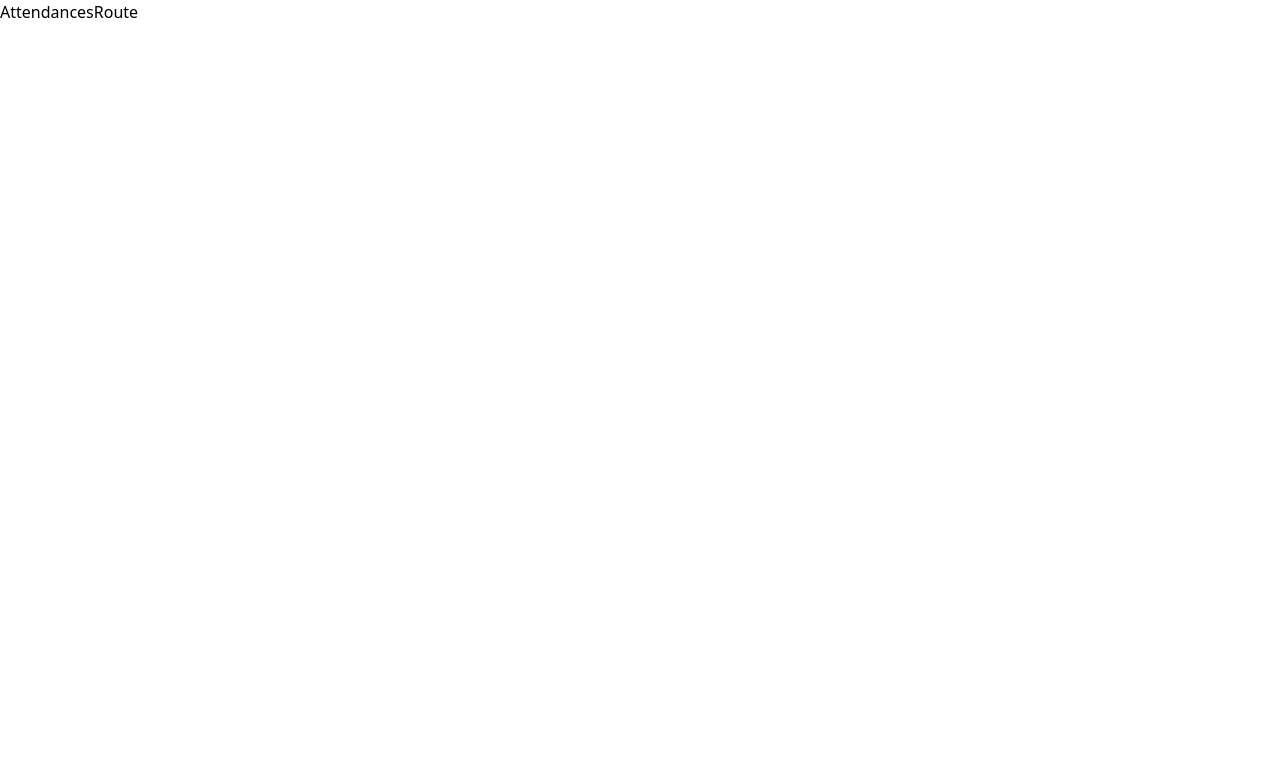
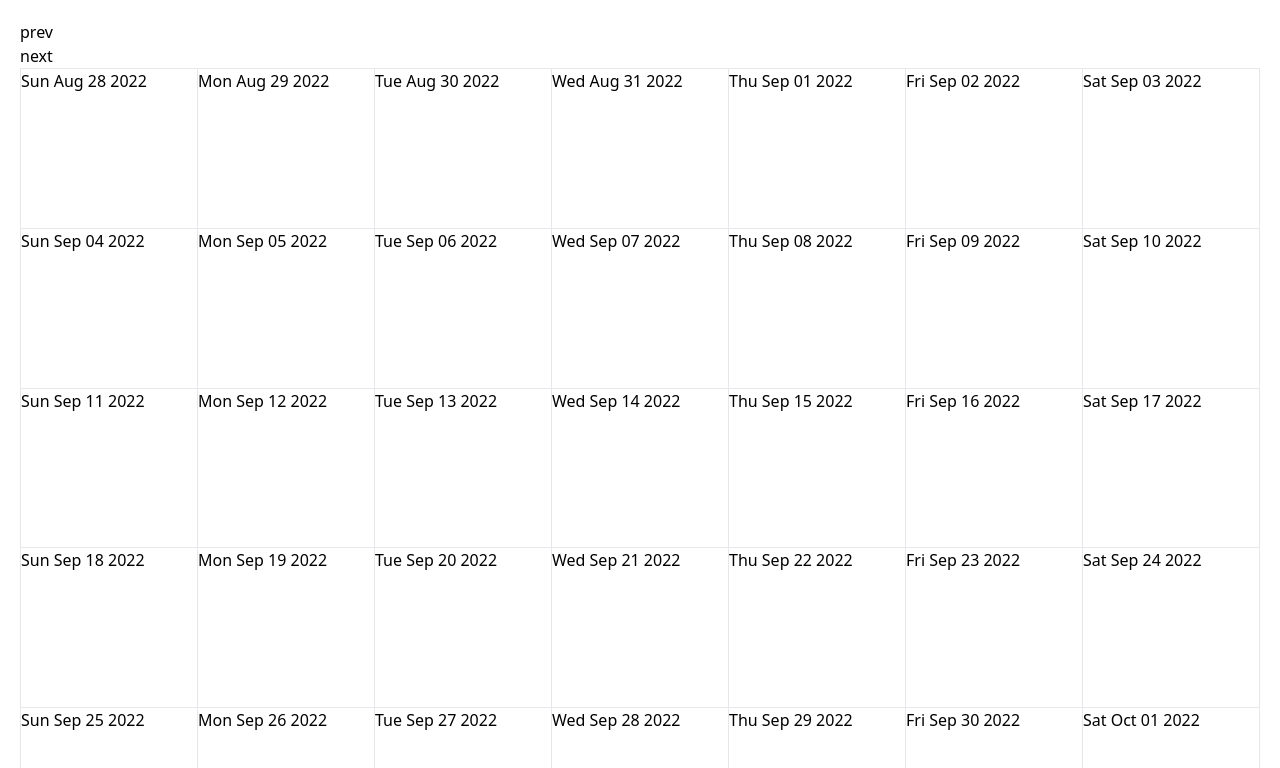
Before and after one commit to rgsk/students-dashboard, a Next.js app: page /attendances in a window 1280 px wide. Shown: the top 768 px of the page. Built offline with nearby package versions, Linux system fonts and the light colour scheme.

Commit message:
monthly view on attendances page

```diff
--- /dev/null
+++ b/src/components/AttendancesPage/AttendancesPage.tsx
@@ -0,0 +1,44 @@
+import { addMonths } from 'date-fns';
+import { useCallback, useEffect, useMemo, useState } from 'react';
+import getDatesForMonthView from './localUtils/getDatesForMonthView';
+
+interface IAttendancesPageProps {}
+const AttendancesPage: React.FC<IAttendancesPageProps> = ({}) => {
+  const [currentlyViewedDate, setCurrentlyViewedDate] = useState(new Date());
+
+  const currentMonthDisplayedDates = useMemo(() => {
+    return getDatesForMonthView({
+      year: currentlyViewedDate.getFullYear(),
+      month: currentlyViewedDate.getMonth(),
+    });
+  }, [currentlyViewedDate]);
+
+  const navigateToPrevMonth = useCallback(() => {
+    setCurrentlyViewedDate(addMonths(currentlyViewedDate, -1));
+  }, [currentlyViewedDate]);
+
+  const navigateToNextMonth = useCallback(() => {
+    setCurrentlyViewedDate(addMonths(currentlyViewedDate, 1));
+  }, [currentlyViewedDate]);
+
+  return (
+    <div className="px-5 pt-5">
+      <div>
+        <p onClick={navigateToPrevMonth}>prev</p>
+        <p onClick={navigateToNextMonth}>next</p>
+      </div>
+      <div
+        className="h-screen grid grid-cols-7
+                   bg-gray-200 gap-[1px] border-gray-200 border
+                   "
+      >
+        {currentMonthDisplayedDates.map((date, i) => (
+          <div key={i} className="bg-white">
+            {date.toDateString()}
+          </div>
+        ))}
+      </div>
+    </div>
+  );
+};
+export default AttendancesPage;
--- /dev/null
+++ b/src/components/AttendancesPage/localUtils/getDatesForMonthView.ts
@@ -0,0 +1,40 @@
+import { addDays, lastDayOfMonth } from 'date-fns';
+
+const checkForDateStringEquality = (d1: Date, d2: Date) => {
+  return d1.toDateString() === d2.toDateString();
+};
+const getDatesForMonthView = ({
+  year,
+  month,
+}: {
+  year: number;
+  month: number;
+}) => {
+  const datesAndDay: Date[] = [];
+
+  let date = new Date(year, month);
+  const day = date.getDay();
+  date = addDays(date, -day);
+  while (datesAndDay.length < 35) {
+    datesAndDay.push(date);
+    date = addDays(date, 1);
+  }
+
+  // either month or year of last item should be more
+  // or last item should be last date of month
+  // else add one more 7 length row
+  const last = datesAndDay[datesAndDay.length - 1];
+  if (
+    !(last.getFullYear() > year) &&
+    !(last.getMonth() > month) &&
+    !checkForDateStringEquality(last, lastDayOfMonth(new Date(year, month)))
+  ) {
+    while (datesAndDay.length < 42) {
+      datesAndDay.push(date);
+      date = addDays(date, 1);
+    }
+  }
+
+  return datesAndDay;
+};
+export default getDatesForMonthView;
--- a/src/hooks/useAttendancesTable.ts
+++ b/src/hooks/useAttendancesTable.ts
@@ -24,7 +24,7 @@ const useAttendancesTable = () => {
   );
   const getAttendance = useCallback(
     (data: { studentId: number; date: string }) => {
-      return attendances[formKey(data)];
+      return attendances[formKey(data)] as TAttendanceStatus | undefined;
     },
     [attendances]
   );
--- a/src/pages/attendances/index.tsx
+++ b/src/pages/attendances/index.tsx
@@ -1,5 +1,7 @@
+import AttendancesPage from 'components/AttendancesPage/AttendancesPage';
+
 interface IAttendancesRouteProps {}
 const AttendancesRoute: React.FC<IAttendancesRouteProps> = ({}) => {
-  return <div>AttendancesRoute</div>;
+  return <AttendancesPage />;
 };
 export default AttendancesRoute;
```
